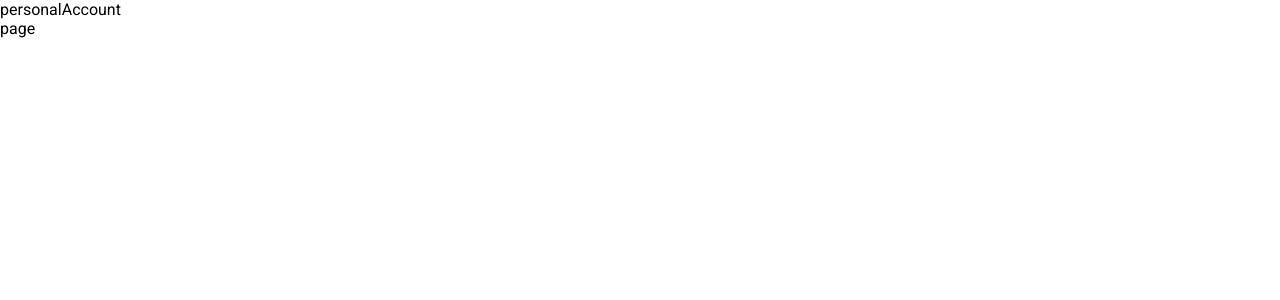
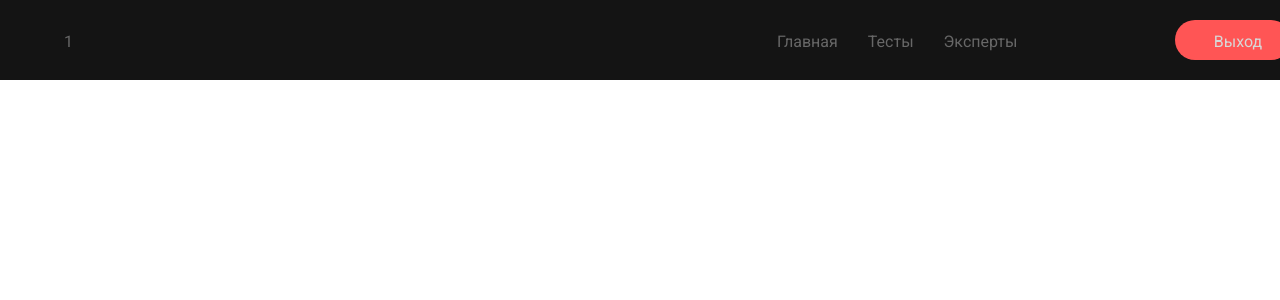
Before and after one commit to FrowningCat/psychology-tests, a React (Vite) app: page /personalAccount in a window 1280 px wide. Shown: the top 300 px of the page. Built offline with nearby package versions, Linux system fonts and the light colour scheme.

Commit message:
add header in personalAccount page

```diff
--- a/src/components/PersonalAccount/PersonalAccount.jsx
+++ b/src/components/PersonalAccount/PersonalAccount.jsx
@@ -2,9 +2,62 @@ import './personalAccount.css';
 
 export default function personalAccount() {
     return (
-        <div className="">
-            <div className="">personalAccount</div>
-            <div className="">page</div>
+        <div className="personalAccount">
+            <header className="personalAccount__header">
+                <div className="personalAccount__header__logo">1</div>
+                <div className="personalAccount__header__topBar">
+                    <div className="personalAccount__header__topBar__button">
+                        Главная
+                    </div>
+                    <div className="personalAccount__header__topBar__button">
+                        Тесты
+                    </div>
+                    <div className="personalAccount__header__topBar__button">
+                        Эксперты
+                    </div>
+                    <div className="personalAccount__header__topBar__button__exit">
+                        Выход
+                    </div>
+                </div>
+            </header>
+            <main className="personalAccount__main">
+                <div className="personalAccount__main__img"></div>
+                <div className="personalAccount__main__userInfo">
+                    <div className="personalAccount__main__userInfo__avatar">
+                        <div className="personalAccount__main__userInfo__avatar__img"></div>
+                        <div className="personalAccount__main__userInfo__avatar__name"></div>
+                    </div>
+                    <div className="personalAccount__main__userInfo__copy"></div>
+                    <div className="personalAccount__main__userInfo__editProfileAndSetting">
+                        <div className="personalAccount__main__userInfo__editProfileAndSetting__img"></div>
+                        <div className="personalAccount__main__userInfo__editProfileAndSetting__text"></div>
+                    </div>
+                    <div className="personalAccount__main__userInfo__editProfileAndSetting">
+                        <div className="personalAccount__main__userInfo__editProfileAndSetting__img"></div>
+                        <div className="personalAccount__main__userInfo__editProfileAndSetting__text"></div>
+                    </div>
+                </div>
+                <div className="personalAccount__main__scrollBar">
+                    <div className="personalAccount__main__scrollBar__textBlock">
+                        <div className="personalAccount__main__scrollBar__textBlock__text"></div>
+                        <div className="personalAccount__main__scrollBar__textBlock__text"></div>
+                        <div className="personalAccount__main__scrollBar__textBlock__text"></div>
+                    </div>
+                    <div className="personalAccount__main__scrollBar__positioningTest">
+                        <div className="personalAccount__main__scrollBar__positioningTest__img"></div>
+                        <div className="personalAccount__main__scrollBar__positioningTest__img"></div>
+                    </div>
+                </div>
+                <div className="personalAccount__main__test"></div>
+            </main>
+            <footer className="personalAccount__footer">
+                <div className="personalAccount__footer__textBlock">
+                    <div className="personalAccount__footer__textBlock__text"></div>
+                    <div className="personalAccount__footer__textBlock__text"></div>
+                    <div className="personalAccount__footer__textBlock__text"></div>
+                </div>
+                <div className="personalAccount__footer__img"></div>
+            </footer>
         </div>
     );
 }
--- a/src/components/PersonalAccount/personalAccount.css
+++ b/src/components/PersonalAccount/personalAccount.css
@@ -1 +1,43 @@
-/*# sourceMappingURL=personalAccount.css.map */
+.personalAccount {
+  background-color: #141414;
+  font-size: 16px;
+  line-height: 19px;
+}
+.personalAccount__header {
+  width: 100vw;
+  height: 10vh;
+  display: flex;
+  box-sizing: border-box;
+  padding: 4vh 5vw;
+}
+.personalAccount__header__logo {
+  color: #676767;
+}
+.personalAccount__header__topBar {
+  display: flex;
+  margin-left: 55vw;
+  gap: 30px;
+}
+.personalAccount__header__topBar__button {
+  cursor: pointer;
+  color: #676767;
+}
+.personalAccount__header__topBar__button__exit {
+  margin-top: -1.5vh;
+  cursor: pointer;
+  box-sizing: border-box;
+  padding: 1.5vh 3vw;
+  border-radius: 20px;
+  color: #d8d8d8;
+  margin-left: 10vw;
+  background-color: #ff5555;
+  height: 5vh;
+  width: 9vw;
+  transition: background-color 1s;
+}
+.personalAccount__header__topBar__button__exit:hover {
+  background-color: #141414;
+}
+.personalAccount__header__topBar__button:hover {
+  color: #ff5555;
+}/*# sourceMappingURL=personalAccount.css.map */
--- a/src/components/PersonalAccount/personalAccount.scss
+++ b/src/components/PersonalAccount/personalAccount.scss
@@ -0,0 +1,62 @@
+$fontSizeMain: 20px;
+$fontSizeheader: 16px;
+$fontSizeButton: 16px;
+$fontSizeTitle: 64px;
+
+$lineHeightMain: 23px;
+$lineHeightheader: 19px;
+$lineHeightButton: 21.79px;
+$lineHeightTitle: 75px;
+
+$backgroundColor: #141414;
+$mainTextColor: #676767;
+$additionalTextColor: #d8d8d8;
+$borderBoxColor: #a9a9a9;
+$borderBoxHoverColor: #ff5555;
+$textHoverColor: #ff5555;
+$buttonColor: #ff5555;
+$buttonHoverColor: #676767;
+
+.personalAccount {
+    background-color: $backgroundColor;
+    font-size: $fontSizeheader;
+    line-height: $lineHeightheader;
+    &__header {
+        width: 100vw;
+        height: 10vh;
+        display: flex;
+        box-sizing: border-box;
+        padding: 4vh 5vw;
+        &__logo {
+            color: $mainTextColor;
+        }
+        &__topBar {
+            display: flex;
+            margin-left: 55vw;
+            gap: 30px;
+            &__button {
+                cursor: pointer;
+                color: $mainTextColor;
+                &__exit {
+                    margin-top: -1.5vh;
+                    cursor: pointer;
+                    box-sizing: border-box;
+                    padding: 1.5vh 3vw;
+                    border-radius: 20px;
+                    color: $additionalTextColor;
+                    margin-left: 10vw;
+                    background-color: $buttonColor;
+                    height: 5vh;
+                    width: 9vw;
+                    transition: background-color 1s;
+                }
+                &__exit:hover {
+                    background-color: $backgroundColor;
+                }
+            }
+            &__button:hover {
+                color: $textHoverColor;
+            }
+        }
+    }
+}
```
Also changed, not shown: 1 other file (tests, documents, lock files or other folders).
